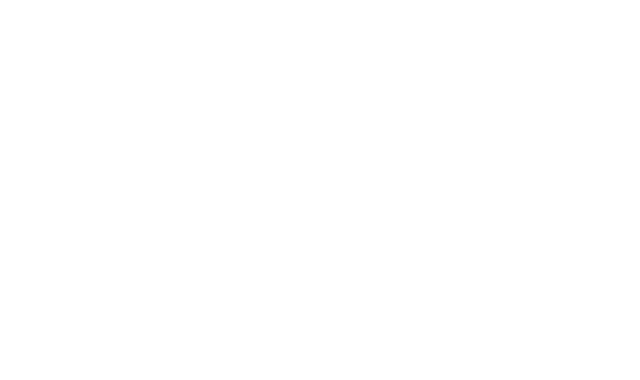
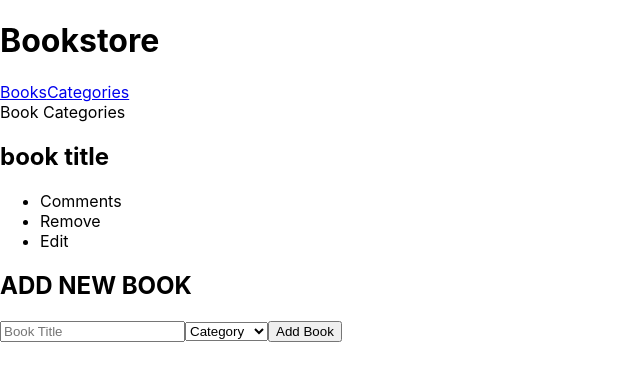
Before and after one commit to yahyaelganyni1/bookstore, a React (Create React App) app: page / in a window 1280 px wide. Shown: the top 380 px of the page, without its empty margins (0-640 px from the left). Built offline with nearby package versions, Linux system fonts and the light colour scheme.

Commit message:
Add components

```diff
--- a/package.json
+++ b/package.json
@@ -8,6 +8,8 @@
     "@testing-library/user-event": "^12.8.3",
     "react": "^17.0.2",
     "react-dom": "^17.0.2",
+    "react-redux": "^7.2.6",
+    "react-router-dom": "^6.0.1",
     "react-scripts": "4.0.3",
     "web-vitals": "^1.1.2"
   },
--- a/src/App.js
+++ b/src/App.js
@@ -1,5 +1,20 @@
+import React from 'react';
+import Header from './components/Header';
+import BookPages from './components/BookPages';
+import Categories from './components/Categories';
+import { BrowserRouter as Router, Route, Routes } from 'react-router-dom';
 function App() {
-  return <div className="App"></div>;
+  return (
+    <Router>
+      <div className="App">
+        <Header />
+        <Routes>
+          <Route path="/" element={<BookPages />} />
+          <Route path="/categories" element={<Categories />} />
+        </Routes>
+      </div>
+    </Router>
+  );
 }
 
 export default App;
--- /dev/null
+++ b/src/components/BookForm.js
@@ -0,0 +1,25 @@
+import React from 'react';
+
+const BookForm = () => {
+  return (
+    <div>
+      <h2>ADD NEW BOOK</h2>
+      <input placeholder="Book Title" />
+      <select>
+        <option value="" selected disabled hidden>
+          Category
+        </option>
+
+        <option>action</option>
+        <option>drama</option>
+        <option>comedy</option>
+        <option>Adventure</option>
+        <option>Fantasy</option>
+        <option>Horror</option>
+      </select>
+      <button type="button"> Add Book </button>
+    </div>
+  );
+};
+
+export default BookForm;
--- /dev/null
+++ b/src/components/BookPages.js
@@ -0,0 +1,14 @@
+import React from 'react';
+import SingleBook from './SingleBook';
+import BookForm from './BookForm';
+
+const BookPages = () => {
+  return (
+    <div>
+      <SingleBook />
+      <BookForm />
+    </div>
+  );
+};
+
+export default BookPages;
--- /dev/null
+++ b/src/components/Categories.js
@@ -0,0 +1,7 @@
+import React from 'react';
+
+const Categories = () => {
+  return <h1>under construction</h1>;
+};
+
+export default Categories;
--- /dev/null
+++ b/src/components/Header.js
@@ -0,0 +1,16 @@
+import React from 'react';
+import { Link } from 'react-router-dom';
+
+const Header = () => {
+  return (
+    <header>
+      <h1>Bookstore</h1>
+      <nav>
+        <Link to="/">Books</Link>
+        <Link to="/categories">Categories</Link>
+      </nav>
+    </header>
+  );
+};
+
+export default Header;
--- /dev/null
+++ b/src/components/SingleBook.js
@@ -0,0 +1,17 @@
+import React from 'react';
+
+const SingleBook = () => {
+  return (
+    <div>
+      <span>Book Categories</span>
+      <h2>book title</h2>
+      <ul>
+        <li>Comments</li>
+        <li>Remove</li>
+        <li>Edit</li>
+      </ul>
+    </div>
+  );
+};
+
+export default SingleBook;
--- a/src/index.js
+++ b/src/index.js
@@ -8,7 +8,7 @@
   <React.StrictMode>
     <App />
   </React.StrictMode>,
-  document.getElementById('root')
+  document.getElementById('root'),
 );
 
 // If you want to start measuring performance in your app, pass a function
```
Also changed, not shown: 1 other file (tests, documents, lock files or other folders).
